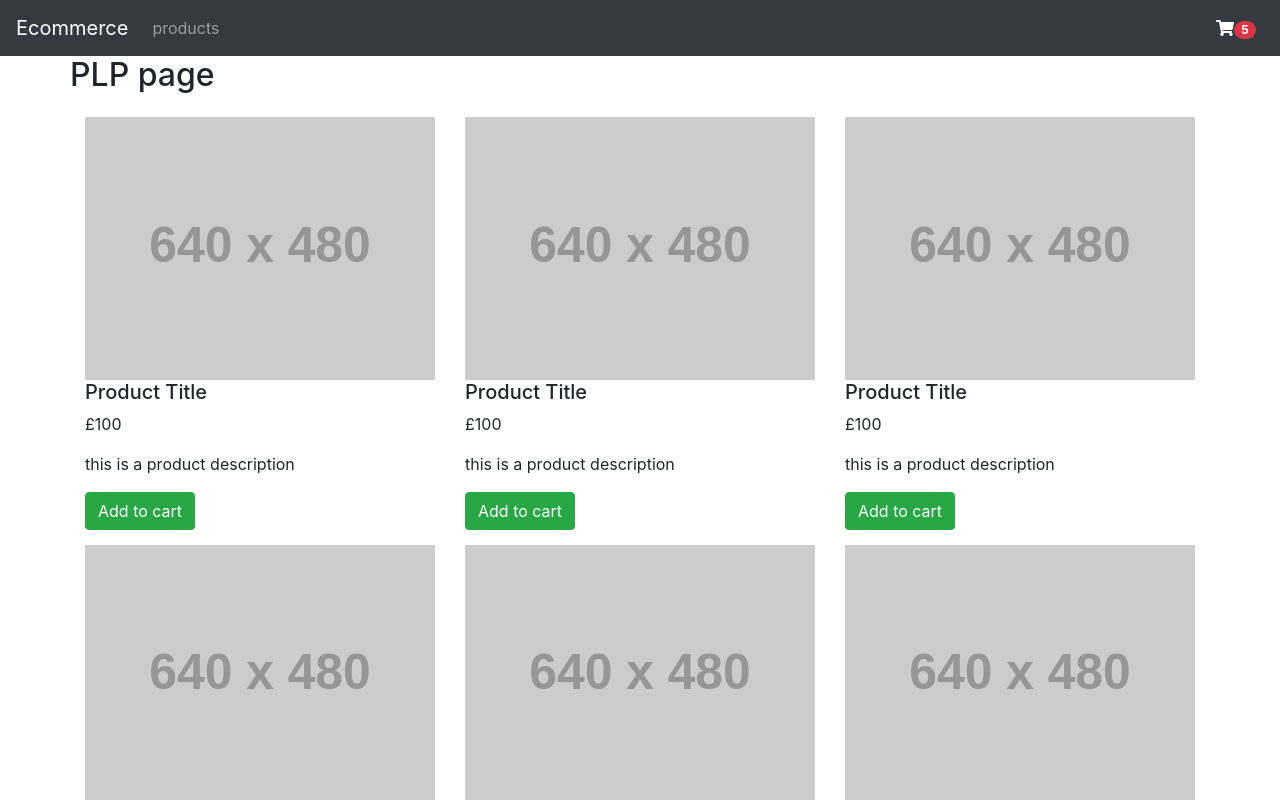
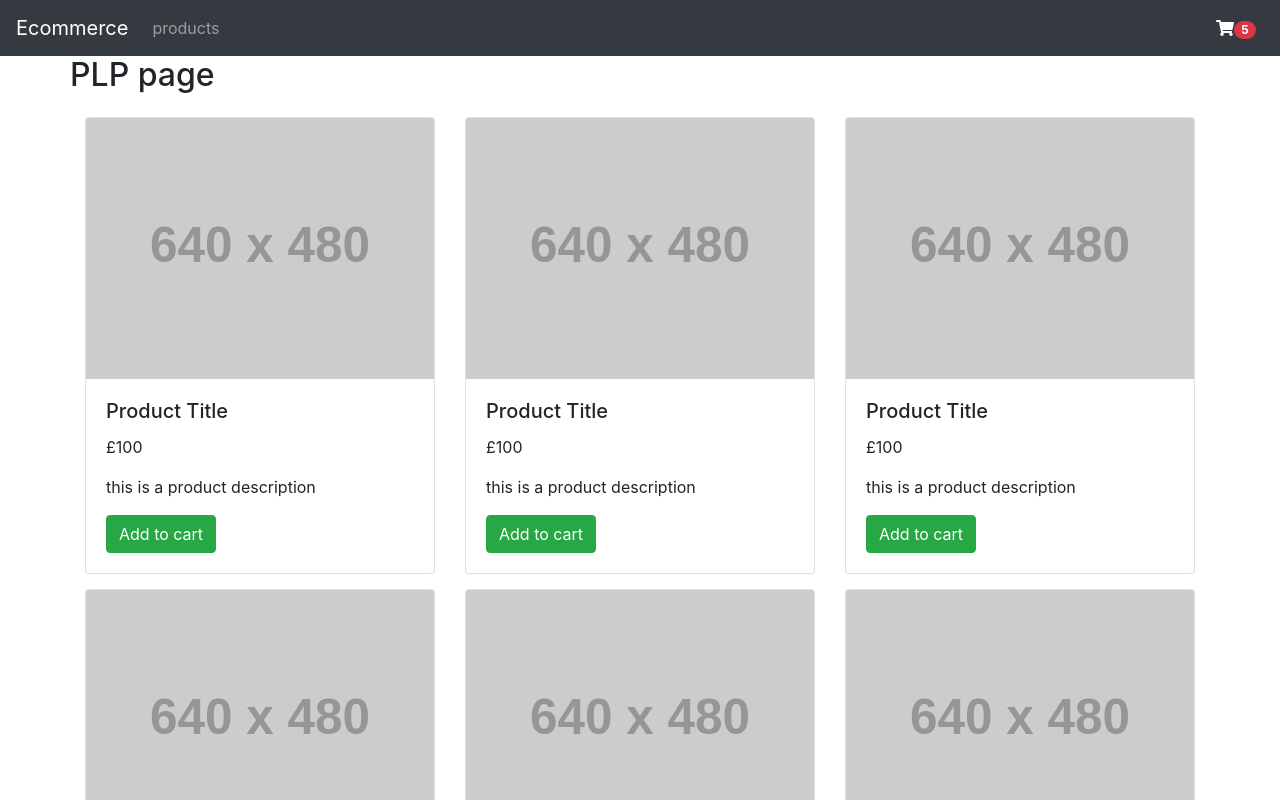
Before and after one commit to kealanheena/ecommerce, a React (Create React App) app in the folder client/: page /products in a window 1280 px wide. Shown: the top 800 px of the page. Built offline with nearby package versions, Linux system fonts and the light colour scheme.

Commit message:
adding bootsrap cards

```diff
--- a/client/src/components/Product-card.js
+++ b/client/src/components/Product-card.js
@@ -1,17 +1,18 @@
 import React from 'react';
 
-import { Button } from 'react-bootstrap';
+import { Button, Card } from 'react-bootstrap';
 
 function ProductCard({ title, image, price, description }) {
   return (
-    <div style={{ marginTop: "15px" }} className="product-card">
-      <img style={{ width: "100%" }} width="100%" src={image} alt={title} />
-      <h5>{title}</h5>
-      <p>{`£${price}`}</p>
-      <p>{description}</p>
-
-      <Button variant="success">Add to cart</Button>
-    </div>
+    <Card style={{ marginTop: '15px' }}>
+      <Card.Img variant="top" src={image} />
+      <Card.Body>
+        <Card.Title>{title}</Card.Title>
+        <Card.Text>{`£${price}`}</Card.Text>
+        <Card.Text>{description}</Card.Text>
+        <Button variant="success">Add to cart</Button>
+      </Card.Body>
+    </Card>
   );
 }
 
```
Also changed, not shown: 1 other file (tests, documents, lock files or other folders).
